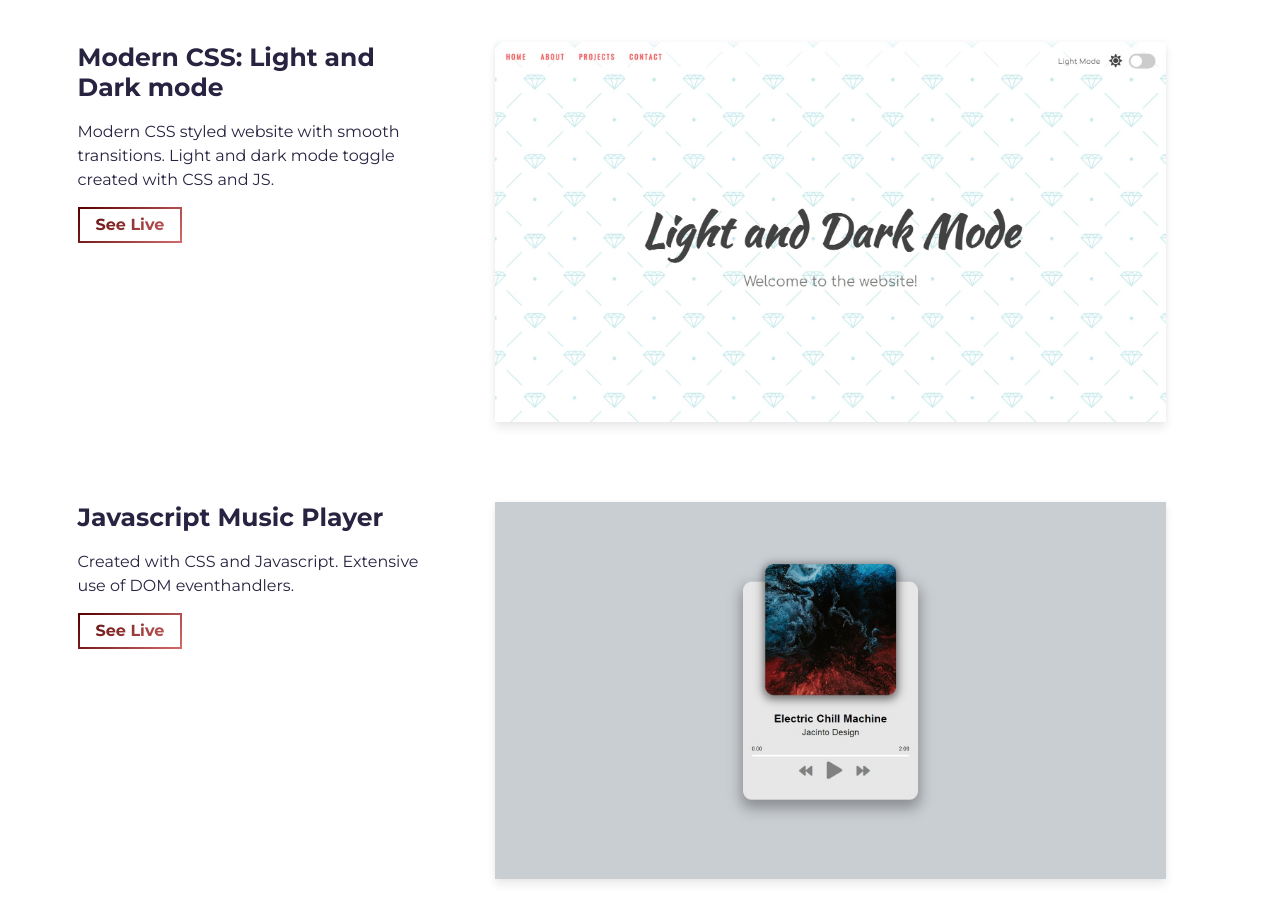
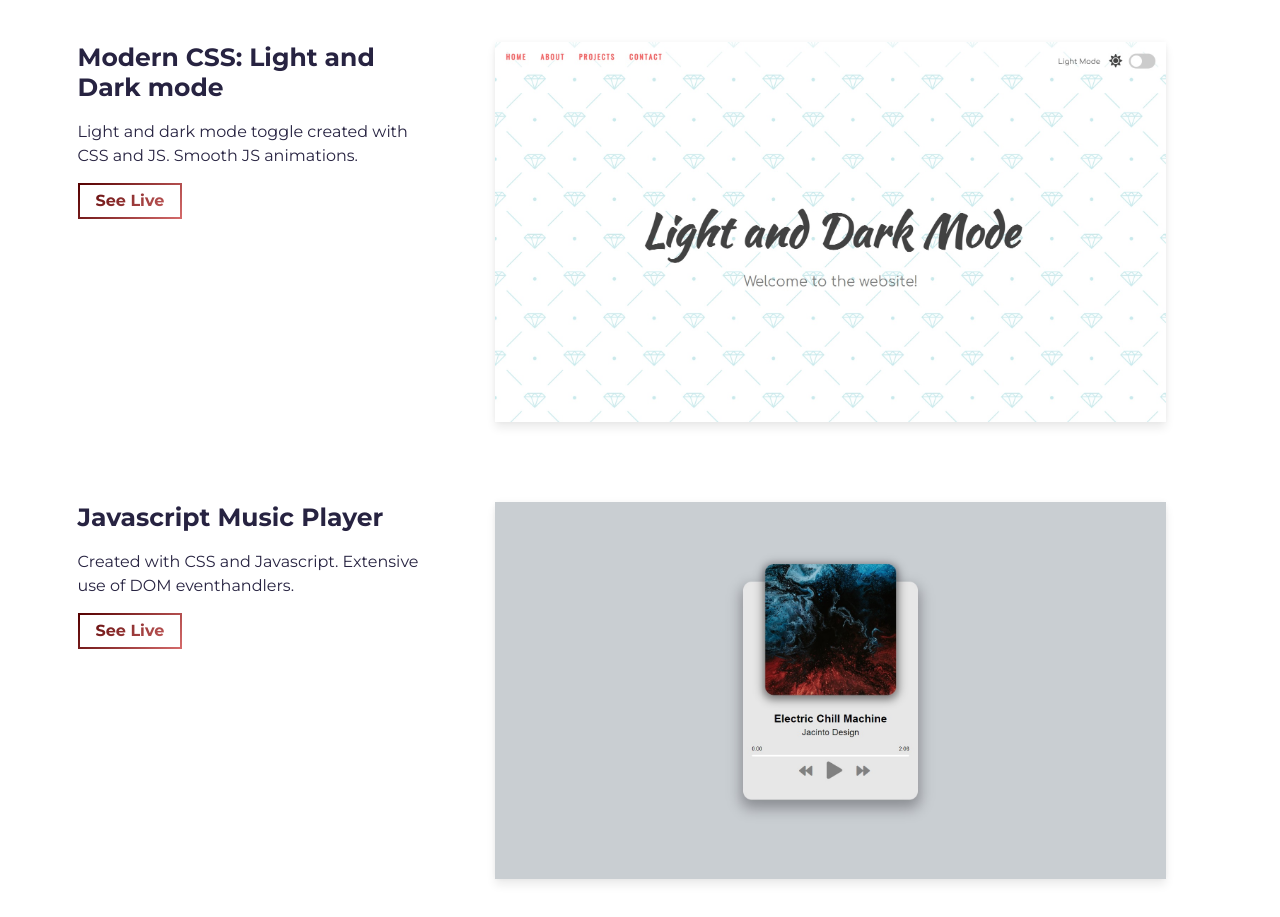
Before and after one commit to l-ram/l-ram.github.io, a website built with Parcel: page src/index.html in a window 1280 px wide. Shown: the part 1472-2389 px from the top of the page. Built offline with nearby package versions, Linux system fonts and the light colour scheme.

Commit message:
added text

```diff
--- a/src/index.html
+++ b/src/index.html
@@ -121,8 +121,7 @@
                 <h3 class="project-wrapper__text-title">Modern CSS: Light and Dark mode</h3>
                 <div>
                   <p class="mb-4">
-                    Modern CSS styled website with smooth transitions.
-                    Light and dark mode toggle created with CSS and JS.
+                      Light and dark mode toggle created with CSS and JS. Smooth JS animations.
                   </p>
                 </div>
                 <a
```
